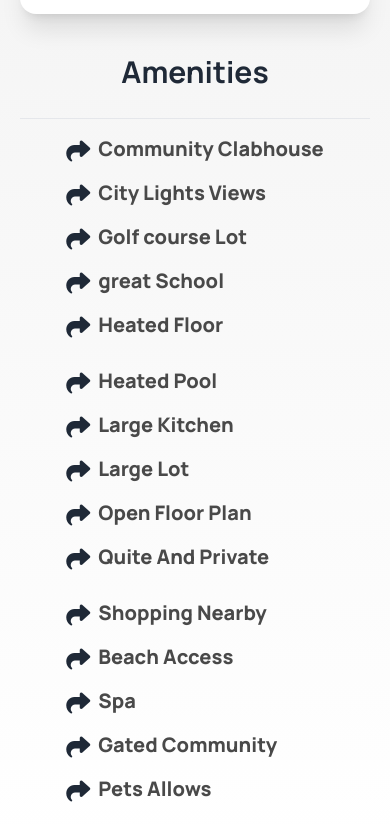
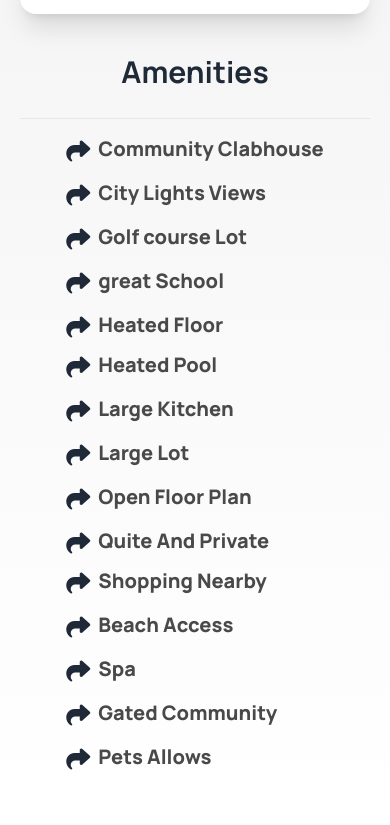
Before and after one commit to fa-mishuk/assignment-03, a plain HTML site: page index.html in a window 390 px wide. Shown: the part 5773-6598 px from the top of the page. Drawn offline with nearby package versions, Linux system fonts and the light colour scheme.

Commit message:
it's my final commit

```diff
--- a/index.html
+++ b/index.html
@@ -369,7 +369,7 @@
 
                 <div class="lg:mx-32">
                     <hr class="mb-4 lg:mb-7">
-                    <div class="grid justify-center gap-6 text-center lg:text-start lg:flex lg:justify-between">
+                    <div class="grid justify-center gap-2 text-center lg:gap-6 lg:text-start lg:flex lg:justify-between">
                         <div class="grid gap-3">
                             <div class="flex gap-2">
                                 <i class="text-2xl fa-solid fa-share"></i>
```
